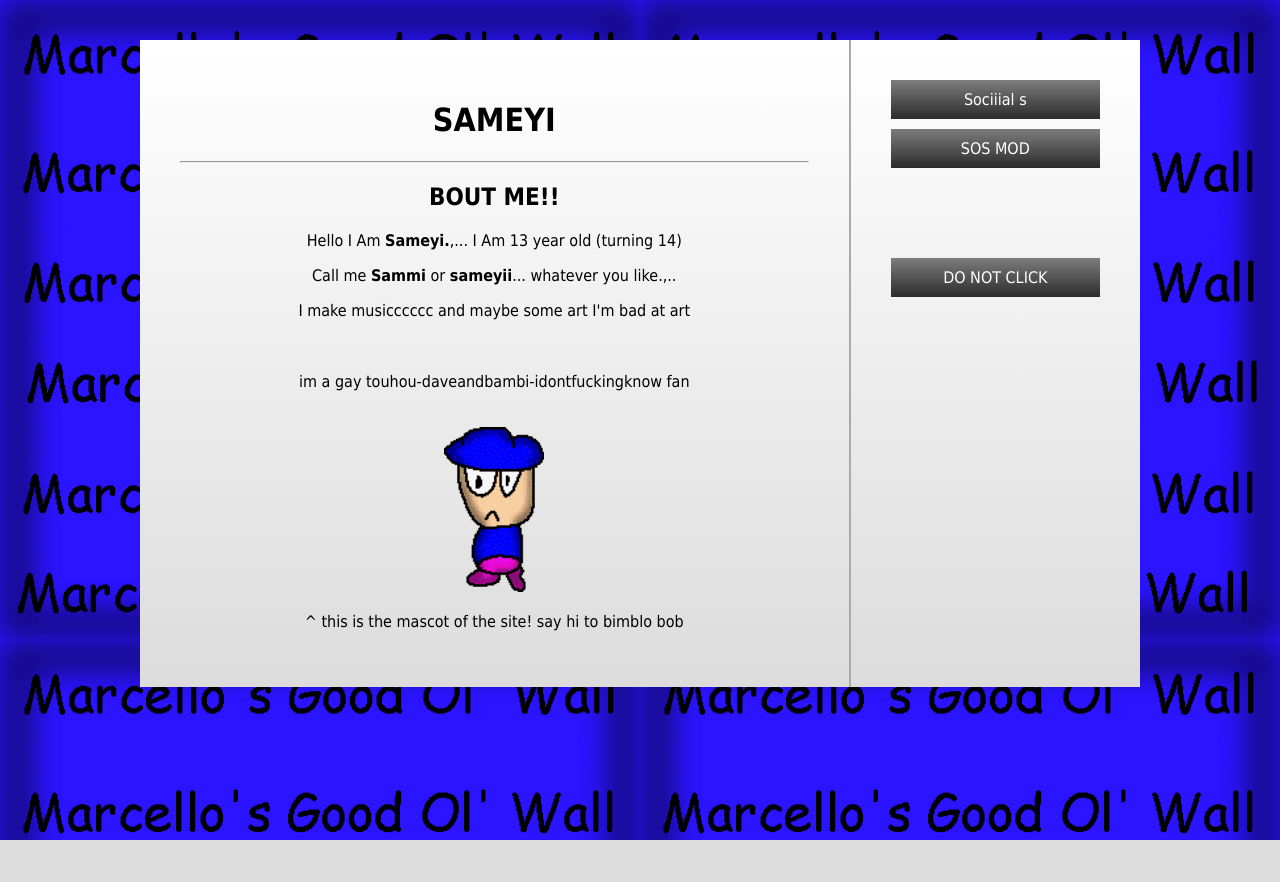
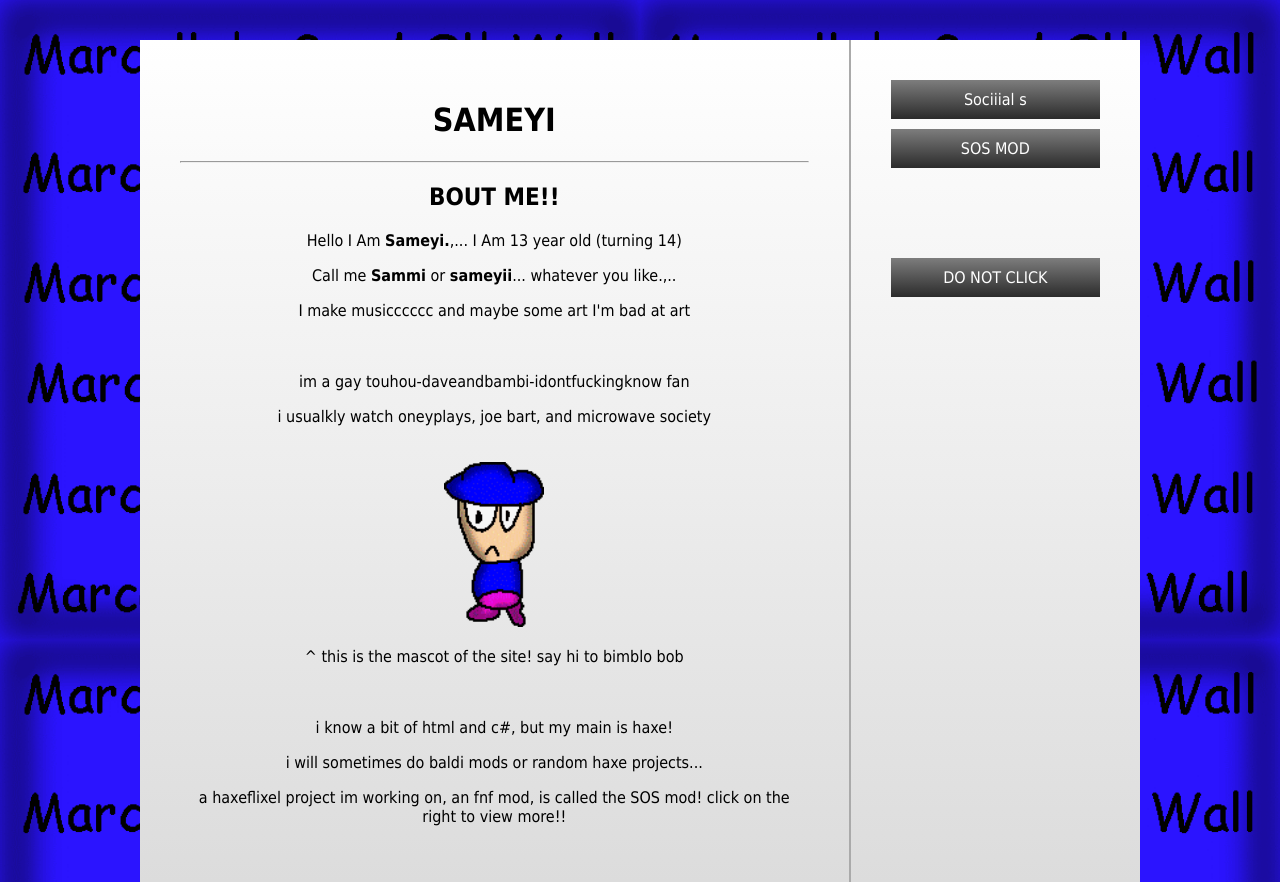
Before and after one commit to sameyit/websi, a plain HTML site: page htmls/index.html in a window 1280 px wide. Before the commit the page ends 840 px from the top, so only its background shows below. Drawn offline with Linux system fonts and the light colour scheme.

Commit message:
Update index.html

```diff
--- a/htmls/index.html
+++ b/htmls/index.html
@@ -79,9 +79,14 @@
       <p>I make musicccccc and maybe some art I'm bad at art</p>
       <div class="spacer"></div>
       <p>im a gay touhou-daveandbambi-idontfuckingknow fan</p>
+      <p>i usualkly watch oneyplays, joe bart, and microwave society</p>
       <div class="spacer"></div>
       <img src="https://raw.githubusercontent.com/sameyit/websi/refs/heads/main/the-mascot.png" alt="Bimblo Bob" width="100">
       <p>^ this is the mascot of the site! say hi to bimblo bob</p>
+      <div class="spacer"></div>
+      <p>i know a bit of html and c#, but my main is haxe!</p>
+      <p>i will sometimes do baldi mods or random haxe projects...</p>
+      <p>a haxeflixel project im working on, an fnf mod, is called the SOS mod! click on the right to view more!!</p>
     </div>
 
     <div class="button-box">
```
